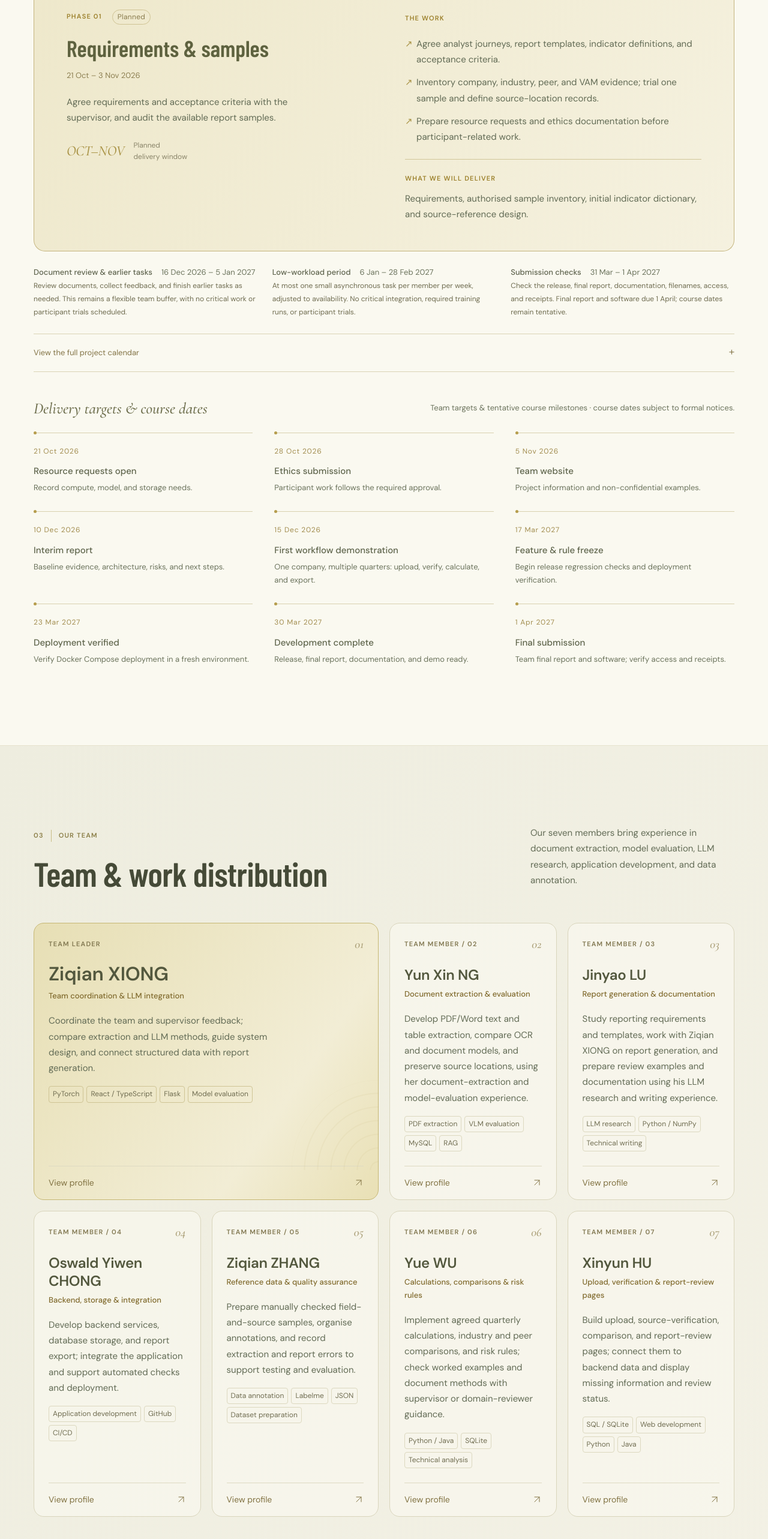
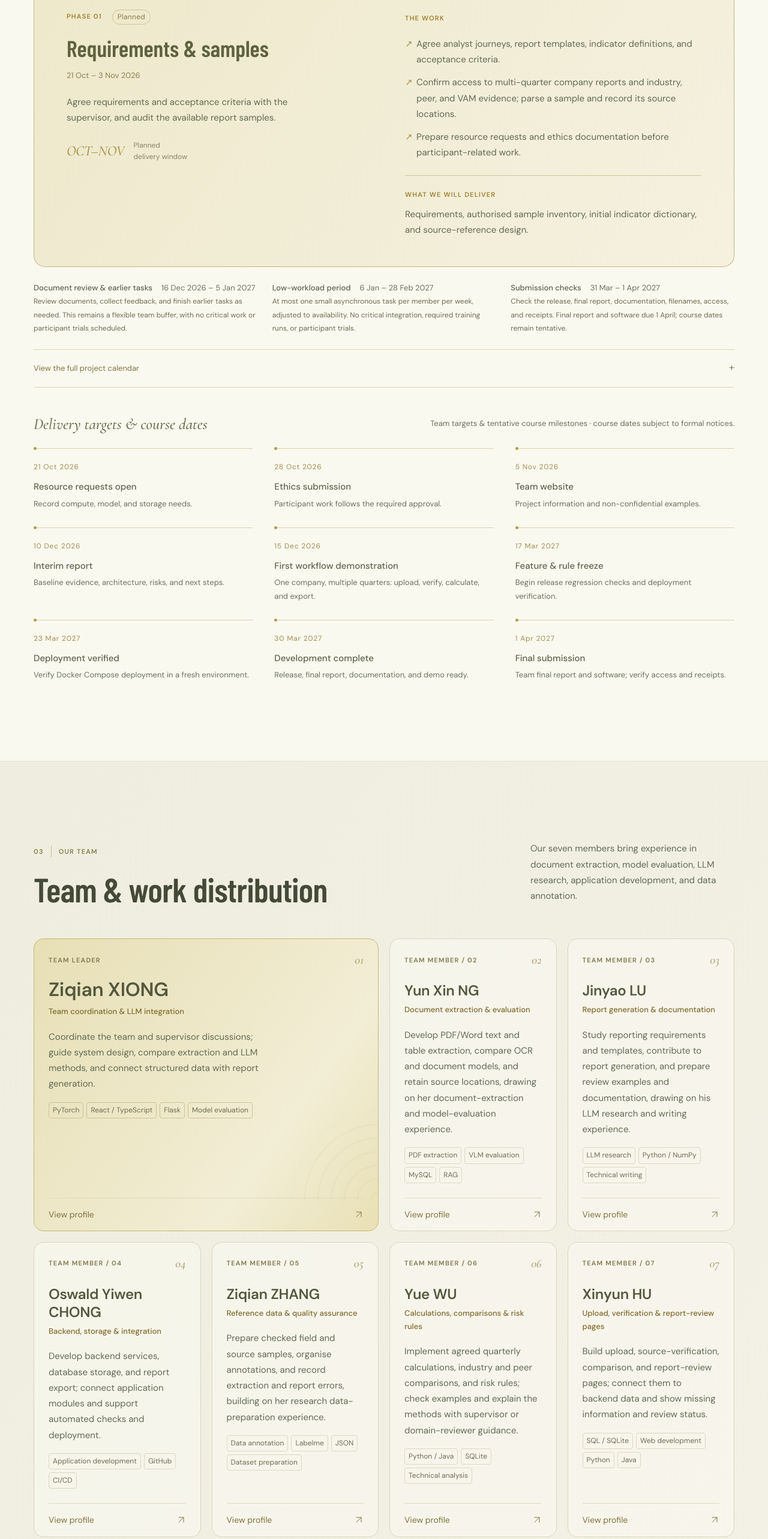
Before and after one commit to qianqqqqqXZQ/Team10_p21, a Vue app: page / in a window 1280 px wide. Shown: the part 2940-5505 px from the top of the page at 60% size. Built offline with nearby package versions, Linux system fonts and the light colour scheme.

Commit message:
Sync website with current P21 bid revision

```diff
--- a/src/data.ts
+++ b/src/data.ts
@@ -1,10 +1,10 @@
 /** Public editorial content. No student IDs or private source documents are imported. */
 export const sources = {
-  bid: "reference/bid-materials/revisions/2026-10-15-latest/bid_P21.tex",
-  plan: "reference/bid-materials/revisions/2026-10-15-latest/project_plan_P21.md",
+  bid: "reference/bid-materials/revisions/2026-10-16-latest/bid_P21.tex",
+  plan: "reference/bid-materials/revisions/2026-10-16-latest/project_plan_P21.md",
   profiles: "reference/bid-materials/docs/character/",
-  revision: "15 October 2026 · latest supplied English P21 bid",
-  bidSha256: "5e9451a8fda211476991edebc8d59ad0ade7c8897a7ae29c0c4ad574d1b0bbc4",
+  revision: "15 October 2026 bid · synchronised 16 October 2026",
+  bidSha256: "cd59da554360f9b0f6b44c2e160447527de4e1acc54ccd21fcfa4b092e713708",
 } as const;
 
 export const project = {
@@ -119,7 +119,7 @@ export const members: Member[] = [
       "Docker, electron-builder, and technical documentation for agent-assisted development, including harness and loop engineering.",
     ],
     responsibility:
-      "Coordinate the team and supervisor feedback; compare extraction and LLM methods, guide system design, and connect structured data with report generation.",
+      "Coordinate the team and supervisor discussions; guide system design, compare extraction and LLM methods, and connect structured data with report generation.",
     internships: [
       {
         title: "Pony.ai · Algorithm internship",
@@ -170,7 +170,7 @@ export const members: Member[] = [
       "Model training and benchmark-based vision-language model evaluation and selection.",
     ],
     responsibility:
-      "Develop PDF/Word text and table extraction, compare OCR and document models, and preserve source locations, using her document-extraction and model-evaluation experience.",
+      "Develop PDF/Word text and table extraction, compare OCR and document models, and retain source locations, drawing on her document-extraction and model-evaluation experience.",
     internships: [
       {
         title: "YTL AI Labs · Data-engineering internship",
@@ -208,7 +208,7 @@ export const members: Member[] = [
       "Academic writing and research presentation.",
     ],
     responsibility:
-      "Study reporting requirements and templates, work with Ziqian XIONG on report generation, and prepare review examples and documentation using his LLM research and writing experience.",
+      "Study reporting requirements and templates, contribute to report generation, and prepare review examples and documentation, drawing on his LLM research and writing experience.",
     internships: [
       {
         title: "Zhejiang Dishi Information Technology · R&D internship",
@@ -253,7 +253,7 @@ export const members: Member[] = [
       "CI/CD pipelines supporting code reliability and rapid software delivery.",
     ],
     responsibility:
-      "Develop backend services, database storage, and report export; integrate the application and support automated checks and deployment.",
+      "Develop backend services, database storage, and report export; connect application modules and support automated checks and deployment.",
     projects: [
       {
         title: "Blockchain-based bouldering social application",
@@ -277,7 +277,7 @@ export const members: Member[] = [
       "Labelme, JSON annotation and data management, image annotation, and dataset preparation.",
     ],
     responsibility:
-      "Prepare manually checked field-and-source samples, organise annotations, and record extraction and report errors to support testing and evaluation.",
+      "Prepare checked field and source samples, organise annotations, and record extraction and report errors, building on her research data-preparation experience.",
     research: [
       {
         title: "AI-driven Analysis and Optimization of Performance on Magnets",
@@ -303,7 +303,7 @@ export const members: Member[] = [
       "Algorithm analysis, technical literature review, and academic writing.",
     ],
     responsibility:
-      "Implement agreed quarterly calculations, industry and peer comparisons, and risk rules; check worked examples and document methods with supervisor or domain-reviewer guidance.",
+      "Implement agreed quarterly calculations, industry and peer comparisons, and risk rules; check examples and explain the methods with supervisor or domain-reviewer guidance.",
     projects: [
       {
         title: "Coursework development",
@@ -335,7 +335,7 @@ export const members: Member[] = [
       "Git, VS Code, Eclipse, and Visual Paradigm.",
     ],
     responsibility:
-      "Build upload, source-verification, comparison, and report-review pages; connect them to backend data and display missing information and review status.",
+      "Build upload, source-verification, comparison, and report-review pages; connect them to backend data and show missing information and review status.",
     projects: [
       {
         title: "Connect Four Game with AI",
@@ -417,7 +417,7 @@ export const phases: Phase[] = [
       "Agree requirements and acceptance criteria with the supervisor, and audit the available report samples.",
     tasks: [
       "Agree analyst journeys, report templates, indicator definitions, and acceptance criteria.",
-      "Inventory company, industry, peer, and VAM evidence; trial one sample and define source-location records.",
+      "Confirm access to multi-quarter company reports and industry, peer, and VAM evidence; parse a sample and record its source locations.",
       "Prepare resource requests and ethics documentation before participant-related work.",
     ],
     deliverable:
@@ -450,8 +450,8 @@ export const phases: Phase[] = [
     summary:
       "Demonstrate the complete workflow for one company across multiple quarters by 15 December.",
     tasks: [
-      "Implement comparable-basis QoQ/YoY calculations, missing-period handling, and anomaly rules.",
-      "By 15 December, demonstrate the one-company multi-quarter upload-to-export workflow, including updates after a source correction.",
+      "Implement QoQ/YoY calculations on comparable reporting bases, handle missing periods, and add initial anomaly rules.",
+      "By 15 December, demonstrate upload, verification, storage, calculation, and LLM report generation/export for one company across multiple quarters. Check that correcting a source figure updates the affected analysis and report.",
       "In parallel, pilot sourced industry/peer examples and all four risk categories; prepare charts, approval interfaces, and reusable comparison scripts. Submit interim evidence by 10 December.",
     ],
     deliverable:
@@ -485,8 +485,8 @@ export const phases: Phase[] = [
     summary:
       "Integrate the industry, peer, and risk pilots with the upload-to-export application by 9 March.",
     tasks: [
-      "Integrate piloted industry changes, sector/stage peer matching, positions, and ranking movements.",
-      "Connect the four risk categories with explicit evidence requirements and missing-data states.",
+      "Connect the piloted industry analysis and sector/stage peer comparisons, showing relative positions and quarterly ranking changes.",
+      "Add the tested operational, compliance, team-change, and VAM risk rules, with source evidence and clear missing-data states.",
       "By 9 March, connect upload/progress, source verification, charts, risk review, and report approval/export. Defer optional retrieval and valuation extensions.",
     ],
     deliverable:
@@ -504,7 +504,7 @@ export const phases: Phase[] = [
     tasks: [
       "Use prepared held-out companies/periods and reference samples to compare baseline parsing with LLM extraction.",
       "Check sources, units, reporting bases, calculations, risk errors, and report consistency.",
-      "Conduct approved reviewer evaluation in parallel with access-isolation, version-invalidation, and recovery tests. Complete essential fixes by 16 March.",
+      "Run approved analyst or domain review and reliability tests in parallel. Check access isolation, updates after corrections, missing evidence, and task recovery; complete the evaluation report and essential fixes by 16 March.",
     ],
     deliverable:
       "Evaluation findings, domain-review records, and prioritised reliability improvements.",
```
Also changed, not shown: 2 other files (tests, documents, lock files or other folders).
